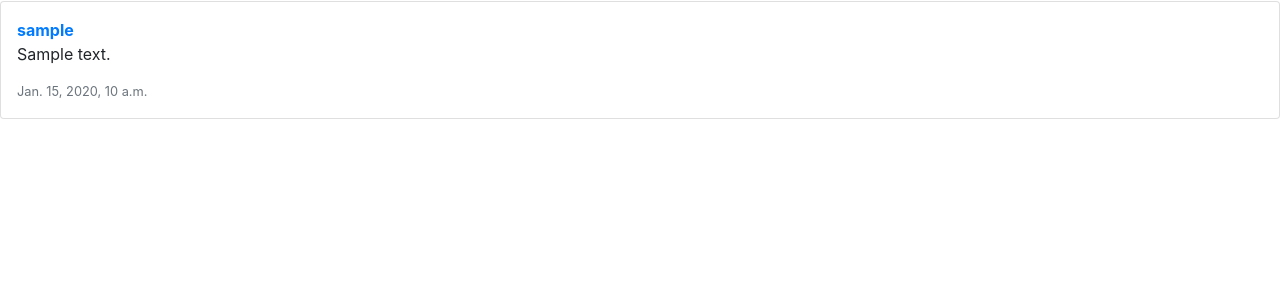
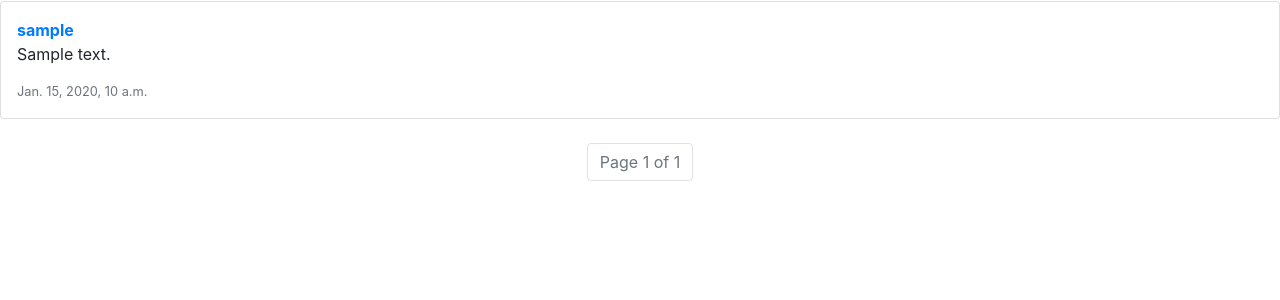
Before and after one commit to shawwnn/cs50w-network, a Django app: page / in a window 1280 px wide. Shown: the part 325-625 px from the top of the page. Run offline with Django 3.2, Linux system fonts and the light colour scheme; a user stored in the database is signed in; tables that the repository leaves empty hold one stand-in row (values such as "Sample post"); some libraries are stand-ins or nearby versions.

Commit message:
Add pagination to posts feed using Django Paginator with page_obj and navigation controls

```diff
--- a/network/templates/network/index.html
+++ b/network/templates/network/index.html
@@ -24,7 +24,7 @@
              </form>
         </div>
 
-        {% for post in posts %}
+        {% for post in page_obj %}
             <div class="card p-3 mb-2">
                 <a href="{% url 'profile' post.user.username %}">
                     <strong>{{ post.user.username }}</strong>
@@ -35,5 +35,34 @@
                 </small>
             </div>
         {% endfor %}
+
+        <!-- ✅ PAGINATION CONTROLS -->
+        <nav>
+            <ul class="pagination justify-content-center mt-4">
+                {% if page_obj.has_previous %}
+                    <li class="page-item">
+                        <a class="page-link" href="?page={{ page_obj.previous_page_number }}">
+                            Previous
+                        </a>
+                    </li>
+                {% endif %}
+
+                <li class="page-item disabled">
+                    <span class="page-link">
+                        Page {{ page_obj.number }} of {{ page_obj.paginator.num_pages }}
+                    </span>
+                </li>
+
+                {% if page_obj.has_next %}
+                    <li class="page-item">
+                        <a class="page-link" href="?page={{ page_obj.next_page_number }}">
+                            Next
+                        </a>
+                    </li>
+                {% endif %}
+            </ul>
+        </nav>
+
+
     {% endif %}
 {% endblock %}
--- a/network/views.py
+++ b/network/views.py
@@ -4,6 +4,7 @@ from django.http import HttpResponse, HttpResponseRedirect, JsonResponse
 from django.shortcuts import get_object_or_404, redirect, render
 from django.urls import reverse
 from django.contrib.auth.decorators import login_required
+from django.core.paginator import Paginator
 
 
 from .models import Post, User, Follow
@@ -23,9 +24,15 @@ def index(request):
 
     posts = Post.objects.all().order_by("-timestamp")
 
+    # Pagination added
+    paginator = Paginator(posts, 3)  # 3 posts per page
+    page_number = request.GET.get("page")
+    page_obj = paginator.get_page(page_number)
+
     return render(request, "network/index.html", {
-        "posts": posts
+        "page_obj": page_obj
     })
+    # Pagination ended
 
 
 def login_view(request):
```
